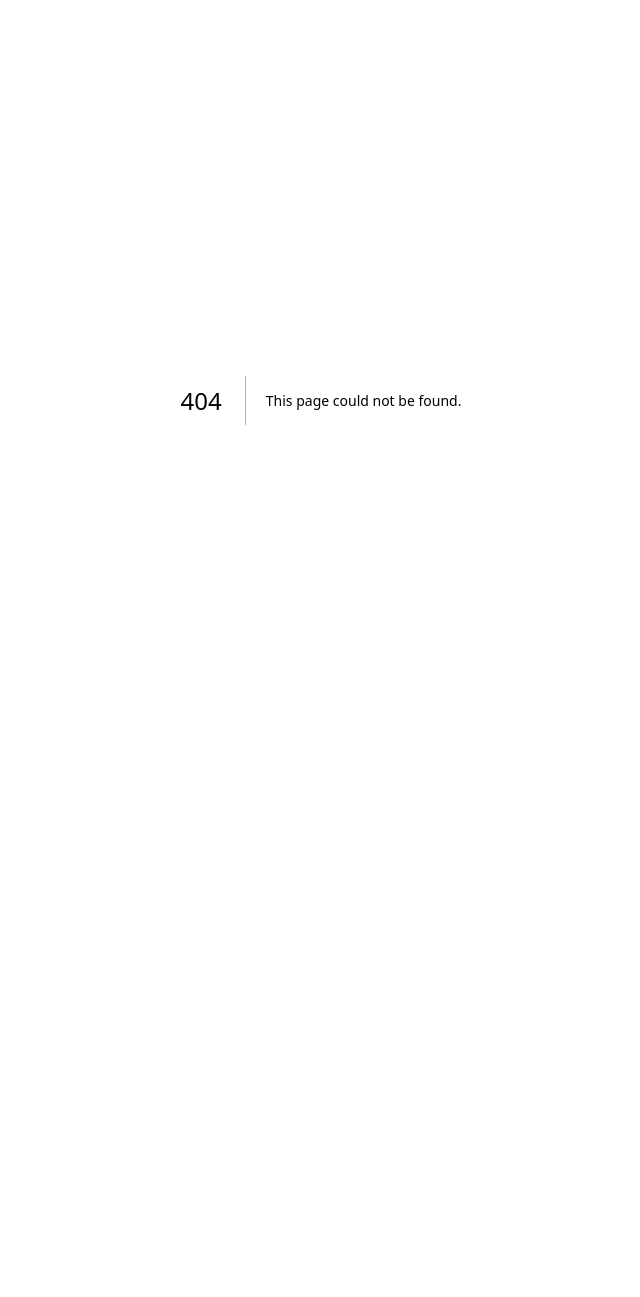
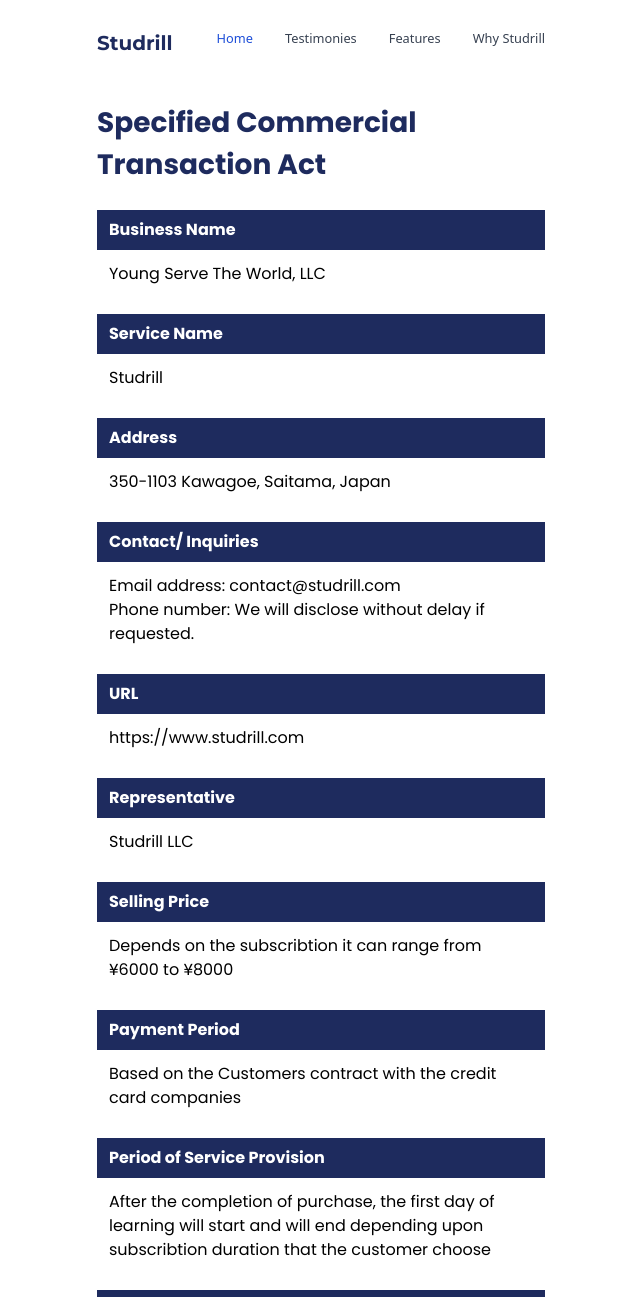
Before and after one commit to Guneetsinghtuli/StudrilWeb, a Next.js app: page /commercialdisclosure in a window 1280 px wide. Before the commit this address had no page. Shown: the top 1297 px of the page, without its empty margins (319-959 px from the left). Before the commit the page ends 800 px from the top, so only its background shows below. Built offline with nearby package versions, Linux system fonts and the light colour scheme.

Commit message:
new page

```diff
--- a/src/mobilecomponents/main.js
+++ b/src/mobilecomponents/main.js
@@ -108,7 +108,7 @@ App is launching this March! Get exclusive treatment if you sign-up early!`,
             </div>
             <div className="">
               <h2 className="md:text-2xl text-[24px] font-poppins font-bold text-[#1E2B5E] text-center">
-              You deserve to speak Japanese better.
+              Speak your dreams into reality
               </h2>
               <div className="p-4">
                 <p className="md:text-xl text-[14px] mb-4 text-[#1E2B5E] font-normal font-poppins text-center">
--- /dev/null
+++ b/src/pages/commercialdisclosure.js
@@ -0,0 +1,129 @@
+import Footer from "@/components/footer"
+import Navbar from "@/components/navbar"
+
+
+const commercialdisclosure = () => {
+    return (
+        <div className="md:ml-96 md:mr-96">
+            <Navbar />
+            <div className="container mx-auto px-8">
+
+                <div className="my-6">
+                    <h1 className="md:text-[28px] text-[24px] font-poppins font-bold text-[#1E2B5E] text-left">Specified Commercial <br /> Transaction Act</h1>
+                </div>
+                <div className="sbka parent">
+                    <div className="singleParent my-4">
+                        <div className="font-poppins p-3 py-2  font-bold bg-[#1E2B5E] text-white">
+                            <h2>Business Name </h2>
+                        </div>
+                        <div className="font-poppins p-3">
+                            <h2>Young Serve The World, LLC</h2>
+                        </div>
+                    </div>
+
+
+                    <div className="singleParent my-4">
+                        <div className="font-poppins p-3 py-2  font-bold bg-[#1E2B5E] text-white">
+                            <h2>Service Name </h2>
+                        </div>
+                        <div className="font-poppins p-3">
+                            <h2>Studrill</h2>
+                        </div>
+                    </div>
+
+
+                    <div className="singleParent my-4">
+                        <div className="font-poppins p-3 py-2  font-bold bg-[#1E2B5E] text-white">
+                            <h2>Address </h2>
+                        </div>
+                        <div className="font-poppins p-3">
+                            <h2>350-1103 Kawagoe, Saitama, Japan</h2>
+                        </div>
+                    </div>
+
+
+                    <div className="singleParent my-4">
+                        <div className="font-poppins p-3 py-2  font-bold bg-[#1E2B5E] text-white">
+                            <h2>Contact/ Inquiries </h2>
+                        </div>
+                        <div className="font-poppins p-3">
+                            <h2>Email address: contact@studrill.com</h2>
+                            <h2>Phone number: We will disclose without delay if requested.</h2>
+                        </div>
+                    </div>
+
+
+                    <div className="singleParent my-4">
+                        <div className="font-poppins p-3 py-2  font-bold bg-[#1E2B5E] text-white">
+                            <h2>URL </h2>
+                        </div>
+                        <div className="font-poppins p-3">
+                            <h2>https://www.studrill.com</h2>
+                        </div>
+                    </div>
+
+
+
+                    <div className="singleParent my-4">
+                        <div className="font-poppins p-3 py-2  font-bold bg-[#1E2B5E] text-white">
+                            <h2>Representative </h2>
+                        </div>
+                        <div className="font-poppins p-3">
+                            <h2>Studrill LLC</h2>
+                        </div>
+                    </div>
+
+
+                    <div className="singleParent my-4">
+                        <div className="font-poppins p-3 py-2  font-bold bg-[#1E2B5E] text-white">
+                            <h2>Selling Price </h2>
+                        </div>
+                        <div className="font-poppins p-3">
+                            <h2>Depends on the subscribtion it can range from ¥6000 to ¥8000</h2>
+                        </div>
+                    </div>
+
+
+                    <div className="singleParent my-4">
+                        <div className="font-poppins p-3 py-2  font-bold bg-[#1E2B5E] text-white">
+                            <h2>Payment Period </h2>
+                        </div>
+                        <div className="font-poppins p-3">
+                            <h2>Based on the Customers contract with the credit card companies</h2>
+                        </div>
+                    </div>
+
+
+
+                    <div className="singleParent my-4">
+                        <div className="font-poppins p-3 py-2  font-bold bg-[#1E2B5E] text-white">
+                            <h2>Period of Service Provision </h2>
+                        </div>
+                        <div className="font-poppins p-3">
+                            <h2>After the completion of purchase, the first day of learning will start and will end depending upon subscribtion duration that the customer choose</h2>
+                        </div>
+                    </div>
+
+
+                    <div className="singleParent my-4">
+                        <div className="font-poppins p-3 py-2  font-bold bg-[#1E2B5E] text-white">
+                            <h2>About Withdrwal and Refund</h2>
+                        </div>
+                        <div className="font-poppins p-3">
+                            <h2>Except in the case of termination of membership by the company, no refund or withdrawl will be made for any fees already paid regardless of whether or not lessons have been taken. </h2>
+                        </div>
+                    </div>
+
+
+
+
+                </div>
+            </div>
+            <Footer />
+
+        </div>
+    )
+}
+
+
+export default commercialdisclosure
--- a/src/pages/why.js
+++ b/src/pages/whystudrill.js
@@ -4,7 +4,7 @@ import Footer from '@/components/footer'
 import Upfooter from '@/mobilecomponents/upfooter'
 import Table from '@/components/table'
 
-const Why = () => {
+const Whystudrill = () => {
     return (
         <div className="md:ml-96 md:mr-96">
             <Navbar />
@@ -15,4 +15,4 @@ const Why = () => {
     )
 }
 
-export default Why
+export default Whystudrill
```
